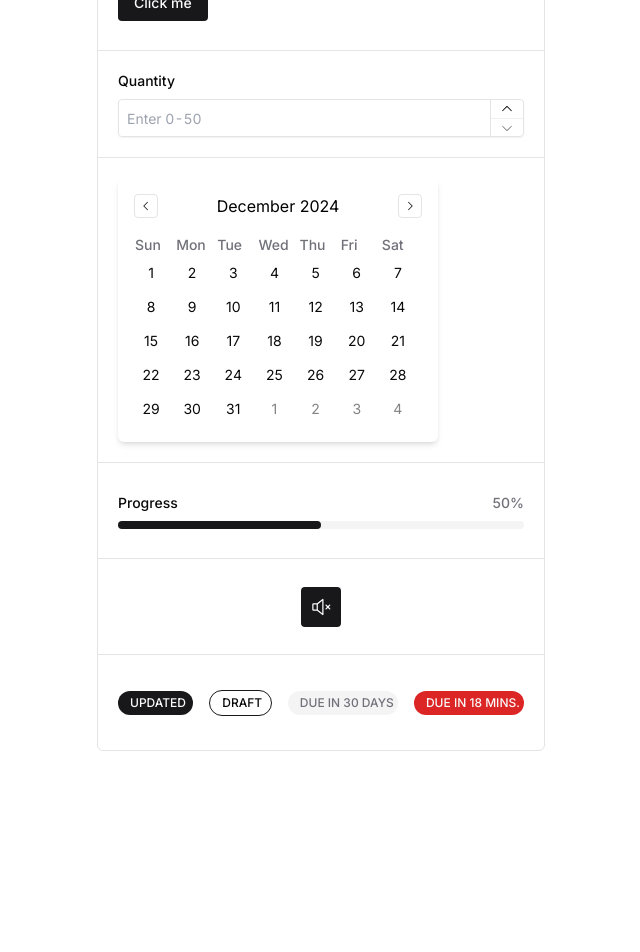
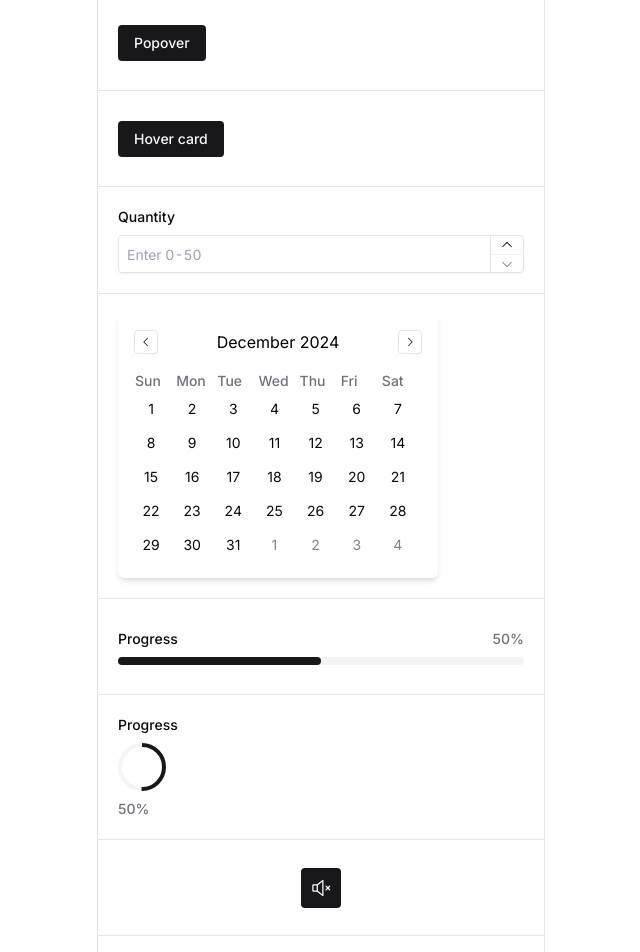
Before and after one commit to thevipinmishra/harbor-ui, a Next.js app: page / in a window 1280 px wide. Shown: the part 1980-2932 px from the top of the page, without its empty margins (319-959 px from the left). Before the commit the page ends 2731 px from the top, so only its background shows below. Built offline with nearby package versions, Linux system fonts and the light colour scheme.

Commit message:
add hover-card, circular-progress

```diff
--- a/src/app/(home)/page.tsx
+++ b/src/app/(home)/page.tsx
@@ -3,7 +3,7 @@
 import { Button } from "@/components/ui/Button";
 import { Textfield } from "@/components/ui/Textfield";
 import * as React from "react";
-import { Checkbox, CheckboxGroup } from "@/components/ui/Checkbox";
+import { Checkbox } from "@/components/ui/Checkbox";
 import {
   Tooltip,
   TooltipContent,
@@ -11,19 +11,12 @@ import {
 } from "@/components/ui/Tooltip";
 import {
   Dialog,
-  DialogCloseTrigger,
   DialogContent,
   DialogTitle,
   DialogTrigger,
 } from "@/components/ui/Dialog";
 import { Switch } from "@/components/ui/Switch";
 import { createListCollection } from "@ark-ui/react/select";
-import {
-  Splitter,
-  SplitterPanel,
-  SplitterResizeTrigger,
-} from "@/components/ui/Splitter";
-import Link from "next/link";
 import { SpeakerHigh, SpeakerX, X } from "@phosphor-icons/react";
 import {
   RadioGroup,
@@ -32,7 +25,6 @@ import {
 } from "@/components/ui/RadioGroup";
 import {
   Slider,
-  SliderContext,
   SliderControl,
   SliderLabel,
   SliderValueText,
@@ -52,12 +44,10 @@ import {
 } from "@/components/ui/Select";
 import {
   Accordion,
-  AccordionContext,
   AccordionItem,
   AccordionItemContent,
   AccordionItemTrigger,
 } from "@/components/ui/Accordion";
-import { MenuItem } from "@ark-ui/react";
 import { Avatar } from "@/components/ui/Avatar";
 import { Tabs, TabsContent, TabsList, TabsTrigger } from "@/components/ui/Tabs";
 import {
@@ -79,14 +69,24 @@ import {
   LinearProgressValue,
 } from "@/components/ui/LinearProgress";
 import { Toggle, ToggleContext } from "@/components/ui/Toggle";
-import { Flex } from "@/components/ui/Flex";
 import { Badge } from "@/components/ui/Badge";
+import {
+  HoverCard,
+  HoverCardContent,
+  HoverCardTrigger,
+} from "@/components/ui/HoverCard";
+import {
+  CircularProgress,
+  CircularProgressCircle,
+  CircularProgressLabel,
+  CircularProgressValue,
+} from "@/components/ui/CircularProgress";
 
 export default function HomePage() {
   const collection = createListCollection({ items: ["React", "Solid", "Vue"] });
 
   return (
-    <main>
+    <main className="py-10">
       <div className="max-w-md mx-auto border border-border rounded-md divide-y divide-border *:flex *:items-center *:*:w-full *:min-h-24 *:p-5">
         <div>
           <div className="flex gap-4 flex-wrap">
@@ -267,7 +267,7 @@ export default function HomePage() {
           <div>
             <Popover>
               <PopoverTrigger asChild>
-                <Button>Click me</Button>
+                <Button>Popover</Button>
               </PopoverTrigger>
               <PopoverContent className="space-y-2">
                 <Text>
@@ -276,6 +276,19 @@ export default function HomePage() {
                 <Button variant="outlined">Learn more</Button>
               </PopoverContent>
             </Popover>
+          </div>
+        </div>
+        <div>
+          <div>
+            <HoverCard>
+              <HoverCardTrigger asChild>
+                <Button>Hover card</Button>
+              </HoverCardTrigger>
+              <HoverCardContent className="space-y-2">
+                <Text>This is a message providing additional information.</Text>
+                <Button variant="outlined">Learn more</Button>
+              </HoverCardContent>
+            </HoverCard>
           </div>
         </div>
 
@@ -303,6 +316,14 @@ export default function HomePage() {
         </div>
 
         <div>
+          <CircularProgress>
+            <CircularProgressLabel>Progress</CircularProgressLabel>
+            <CircularProgressCircle />
+            <CircularProgressValue />
+          </CircularProgress>
+        </div>
+
+        <div>
           <div className="flex justify-center">
             <Toggle asChild>
               <Button size="icon-lg">
@@ -317,12 +338,12 @@ export default function HomePage() {
         </div>
 
         <div>
-           <div className="flex flexflex-wrap items-center gap-4">
+          <div className="flex flexflex-wrap items-center gap-4">
             <Badge>Updated</Badge>
             <Badge variant="outlined">Draft</Badge>
             <Badge variant="plain">Due in 30 days</Badge>
             <Badge variant="destructive">Due in 18 mins.</Badge>
-           </div>
+          </div>
         </div>
       </div>
     </main>
--- /dev/null
+++ b/src/components/ui/CircularProgress.tsx
@@ -0,0 +1,76 @@
+"use clinet";
+
+import { tv } from "@/lib/tv.config";
+import {
+  Progress,
+  ProgressCircleProps,
+  ProgressLabelProps,
+  ProgressRootProps,
+  ProgressValueTextProps,
+} from "@ark-ui/react/progress";
+import { labelVariants } from "./Label";
+
+const circularProgressVariants = tv({
+  slots: {
+    root: ["flex flex-col gap-2"],
+    circle: ["[--size:48px] [--thickness:4px]"],
+    circleTrack: ["stroke-secondary"],
+    circleRange: ["stroke-primary"],
+    progressValue: ["text-muted-foreground font-medium text-sm"],
+  },
+});
+
+const CircularProgress = (props: ProgressRootProps) => {
+  const { className, ...rest } = props;
+  return (
+    <Progress.Root className={circularProgressVariants().root()} {...rest} />
+  );
+};
+
+const CircularProgressLabel = (props: ProgressLabelProps) => {
+  const { className, ...rest } = props;
+  return (
+    <Progress.Label
+      className={labelVariants({
+        className,
+      })}
+      {...rest}
+    />
+  );
+};
+
+const CircularProgressValue = (props: ProgressValueTextProps) => {
+  const { className, ...rest } = props;
+  return (
+    <Progress.ValueText
+      className={circularProgressVariants().progressValue({
+        className,
+      })}
+      {...rest}
+    />
+  );
+};
+
+const CircularProgressCircle = (props: ProgressCircleProps) => {
+  const { className, ...rest } = props;
+  return (
+    <Progress.Circle className={circularProgressVariants().circle()} {...rest}>
+      <Progress.CircleTrack
+        className={circularProgressVariants().circleTrack()}
+      />
+      <Progress.CircleRange
+        className={circularProgressVariants().circleRange()}
+      />
+    </Progress.Circle>
+  );
+};
+
+const CircularProgressContext = Progress.Context;
+
+export {
+  CircularProgress,
+  CircularProgressLabel,
+  CircularProgressValue,
+  CircularProgressCircle,
+  CircularProgressContext,
+};
--- /dev/null
+++ b/src/components/ui/HoverCard.tsx
@@ -0,0 +1,27 @@
+"use client";
+
+import * as React from "react";
+import {
+  HoverCard as HoverCardPrimitive,
+  HoverCardContentProps,
+} from "@ark-ui/react/hover-card";
+import { popoverVariants } from "./Popover";
+
+const HoverCard = HoverCardPrimitive.Root;
+const HoverCardTrigger = HoverCardPrimitive.Trigger;
+
+const HoverCardContent = (props: HoverCardContentProps) => {
+  const { className, ...rest } = props;
+  return (
+    <HoverCardPrimitive.Positioner>
+      <HoverCardPrimitive.Content
+        className={popoverVariants().content({
+          className,
+        })}
+        {...rest}
+      />
+    </HoverCardPrimitive.Positioner>
+  );
+};
+
+export { HoverCard, HoverCardTrigger, HoverCardContent };
--- a/src/components/ui/Popover.tsx
+++ b/src/components/ui/Popover.tsx
@@ -7,7 +7,7 @@ import {
 } from "@ark-ui/react/popover";
 import { tv } from "@/lib/tv.config";
 
-const popoverVariants = tv({
+export const popoverVariants = tv({
   slots: {
     content: [
       "bg-popover text-popover-foreground rounded-md shadow p-4 max-h-[var(--available-height))] max-w-[var(--available-width)]", //   In animation
```
Also changed, not shown: 1 other file (tests, documents, lock files or other folders).
